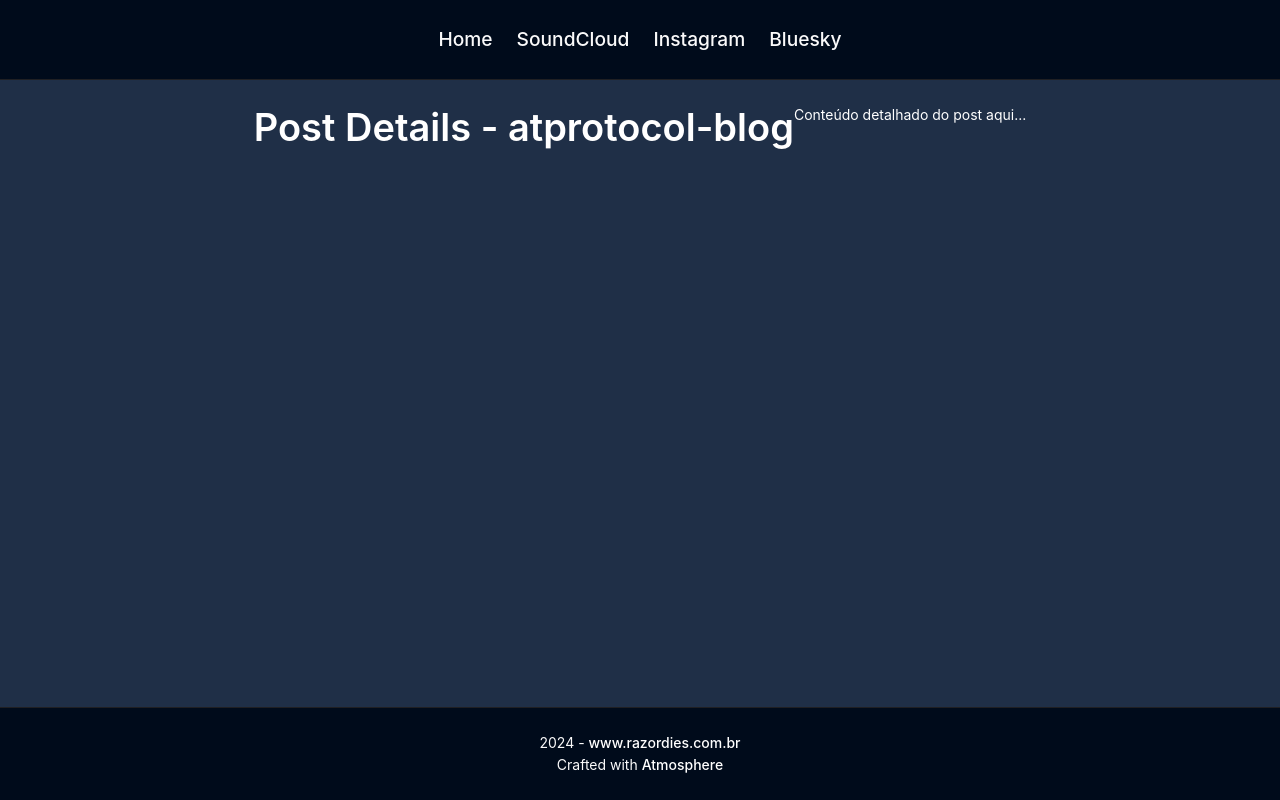
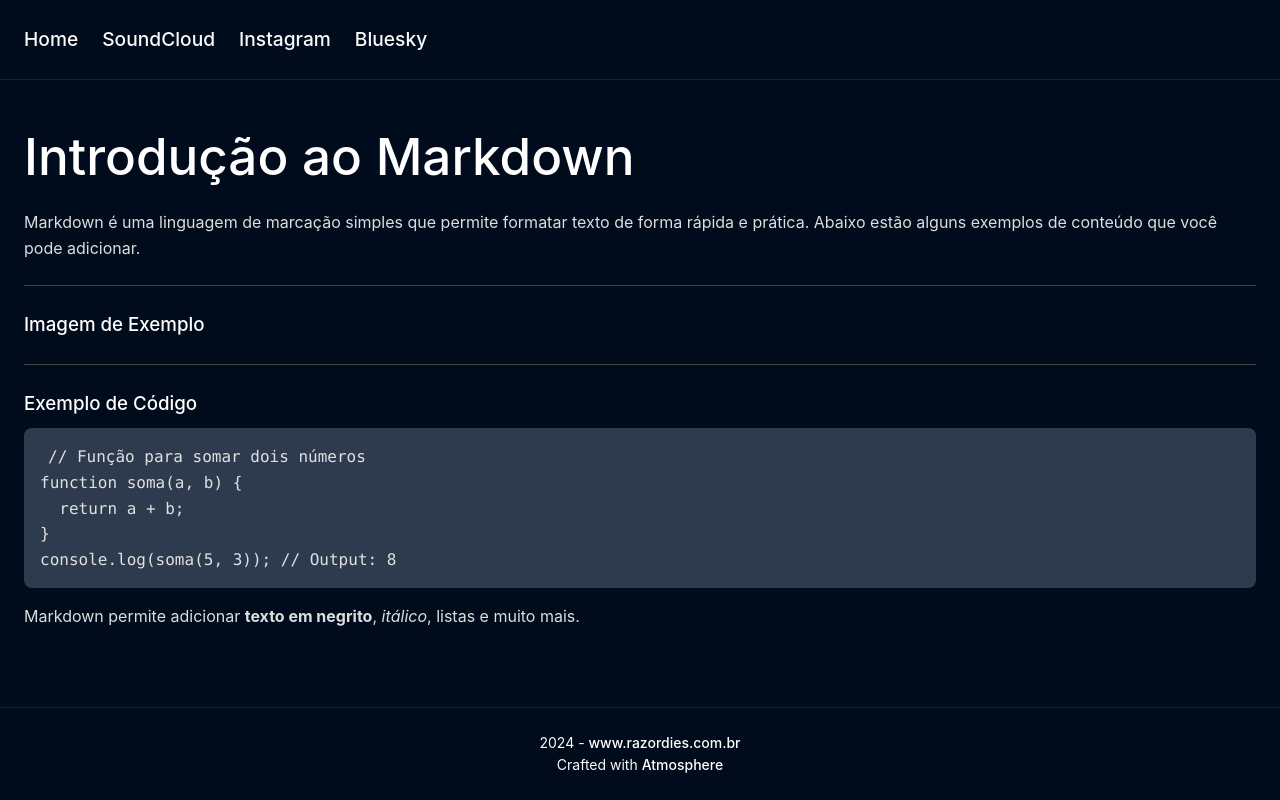
Before and after one commit to micaelvitor/mymini, a React (Vite) app: page /posts/atprotocol-blog in a window 1280 px wide. Built offline with nearby package versions, Linux system fonts and the light colour scheme.

Commit message:
feature: estilos, mardown post + fix on archive tree

```diff
--- a/package.json
+++ b/package.json
@@ -13,7 +13,9 @@
     "antd": "^5.21.6",
     "react": "^18.3.1",
     "react-dom": "^18.3.1",
+    "react-markdown": "^9.0.1",
     "react-router-dom": "^6.28.0",
+    "remark-gfm": "^4.0.0",
     "sass": "^1.80.7",
     "zustand": "^5.0.1"
   },
--- a/src/components/BlogPosts.tsx
+++ b/src/components/BlogPosts.tsx
@@ -1,4 +1,3 @@
-// src/components/BlogPosts.tsx
 import { List, Typography } from 'antd';
 import { Link } from 'react-router-dom';
 
@@ -17,8 +16,7 @@ interface BlogPostsProps {
 const BlogPosts = ({ posts }: BlogPostsProps) => {
   return (
     <div className="blog-posts">
-      <Title level={3} className="blog-title">Music, I.T Stuff, Shitpost</Title>
-      <Title level={3} className="blog-sub-tittle">Blog Posts</Title>
+      <Title level={3} className="blog-sub-title">Blog Posts</Title>
       <List
         itemLayout="horizontal"
         dataSource={posts}
--- a/src/components/Header.tsx
+++ b/src/components/Header.tsx
@@ -10,8 +10,6 @@ const { Link: AntLink } = Typography;
 export const Header = () => {
   const isAuthenticated = useAuthStore((state) => state.isAuthenticated);
   const handleLogout = useAuthStore((state) => state.handleLogout);
-
-  console.log("isAuthenticated:", isAuthenticated); // Verifique o valor aqui
 
   const menu = (
     <Menu>
@@ -37,14 +35,14 @@ export const Header = () => {
         <AntLink href={socialLinks.bluesky} target="_blank">
           Bluesky
         </AntLink>
-        {isAuthenticated && (
+      </div>
+      {isAuthenticated && (
         <Dropdown overlay={menu} placement="bottomRight">
-          <div style={{ display: 'flex', alignItems: 'center', gap: '8px' }}>
-            <Avatar src="profile.jpg" alt="User Avatar" />
+          <div className="header-avatar">
+            <Avatar src="/profile.jpg" alt="User Avatar" />
           </div>
         </Dropdown>
       )}
-      </div>
     </AntHeader>
   );
 };
--- a/src/components/ProfileSection.tsx
+++ b/src/components/ProfileSection.tsx
@@ -8,6 +8,7 @@ const ProfileSection = () => {
       <Avatar size={100} src="/profile.jpg" alt="Razordies Avatar" />
       <div>
         <Title level={1} className="profile-title">It's RazorDies! 🎧</Title>
+        <Title level={3} className="blog-title">Music, I.T Stuff, Shitpost</Title>
       </div>
     </div>
   );
--- a/src/pages/Home.tsx
+++ b/src/pages/Home.tsx
@@ -1,4 +1,3 @@
-// src/pages/Home.tsx
 import { Layout } from 'antd';
 import ProfileSection from '../components/ProfileSection';
 import BlogPosts from '../components/BlogPosts';
@@ -7,10 +6,16 @@ const { Content } = Layout;
 
 const Home = () => {
   const posts = [
-    { title: 'O que é um Atprotocol?', date: '07/07/24', link: '/posts/react-native-ci-cd' },
-    { title: 'Vamo parar de iventar moda, a arte do arroz com feijão', date: '04/15/24', link: '/posts/selectable-text' },
-    { title: 'Todo DJ iniciante não pode apetar o botão de SYNC (entenda)', date: '04/15/24', link: '/posts/atprotocol-blog' }
+    {
+      title: 'O que é um Atprotocol?',
+      date: '07/07/24',
+      link: '/posts/react-native-ci-cd',
+      description: `# Atprotocol\n\nEste é um exemplo de conteúdo em **markdown** com _suporte para imagens_, texto e links.`,
+      imageUrl: 'https://via.placeholder.com/600x200',
+      author: 'Alan Feitosa'
+    },
   ];
+
 
   return (
     <Content>
--- /dev/null
+++ b/src/pages/PostDetails.module.scss
@@ -0,0 +1,83 @@
+$background-color: #000b1b;
+$content-background: #000b1b;
+$text-color: #fffffffa;
+$highlight-color: #ffffff;
+$border-color: #202023;
+
+body, html {
+  background-color: $background-color;
+  color: $text-color;
+  height: 100%;
+}
+
+.post-details {
+    padding: 24px;
+    background-color: $content-background;
+    color: $text-color;
+    line-height: 1.6;
+
+    .post-title {
+      text-align: center;
+      color: $highlight-color;
+      margin-bottom: 16px;
+    }
+
+    .post-meta {
+      text-align: center;
+      font-size: 0.9rem;
+      color: $text-color;
+      margin-bottom: 24px;
+
+      strong {
+        font-weight: 600;
+      }
+    }
+
+    .post-image {
+      display: block;
+      width: 100%;
+      margin: 0 auto 24px;
+      border-radius: 8px;
+    }
+
+    .markdown-content {
+      font-size: 1rem;
+      color: #ddd;
+
+      h1, h2, h3 {
+        margin-top: 24px;
+        color: $highlight-color;
+      }
+
+      p {
+        margin-bottom: 16px;
+      }
+
+      img {
+        max-width: 100%;
+        border-radius: 8px;
+        margin: 16px 0;
+      }
+
+      code {
+        background-color: #2e3b4e;
+        padding: 4px 8px;
+        border-radius: 4px;
+        color: #e0e0e0;
+      }
+
+      pre {
+        background-color: #2e3b4e;
+        padding: 16px;
+        border-radius: 8px;
+        overflow-x: auto;
+        color: #e0e0e0;
+      }
+
+      hr {
+        border: none;
+        border-top: 1px solid #444;
+        margin: 24px 0;
+      }
+    }
+  }
--- a/src/pages/PostDetails.tsx
+++ b/src/pages/PostDetails.tsx
@@ -1,17 +1,55 @@
 // src/pages/PostDetails.tsx
 import { useParams } from 'react-router-dom';
 import { Layout, Typography } from 'antd';
+import ReactMarkdown from 'react-markdown';
+import styles from './PostDetails.module.scss';
 
 const { Content } = Layout;
-const { Title, Paragraph } = Typography;
+// const { Title, Paragraph } = Typography;
 
 const PostDetails = () => {
   const { postId } = useParams();
 
+  const mockPost = {
+    title: "Entendendo Markdown e Exemplo Completo",
+    date: "14/11/2024",
+    author: "Alan Feitosa",
+    content: `
+# Introdução ao Markdown
+
+Markdown é uma linguagem de marcação simples que permite formatar texto de forma rápida e prática. Abaixo estão alguns exemplos de conteúdo que você pode adicionar.
+
+---
+
+### Imagem de Exemplo
+
+
+---
+
+### Exemplo de Código
+
+\`\`\`javascript
+// Função para somar dois números
+function soma(a, b) {
+  return a + b;
+}
+console.log(soma(5, 3)); // Output: 8
+\`\`\`
+
+Markdown permite adicionar **texto em negrito**, _itálico_, listas e muito mais.
+    `
+  };
+
   return (
-    <Content style={{ padding: '24px', backgroundColor: '#1f2f47' }}>
-      <Title style={{ color: '#fff' }}>Post Details - {postId}</Title>
-      <Paragraph style={{ color: '#fff' }}>Conteúdo detalhado do post aqui...</Paragraph>
+    <Content className={styles["post-details"]}>
+      {/* <Title level={2} className={styles["post-title"]}>{mockPost.title} - {postId}</Title> */}
+      {/* <Paragraph className={styles["post-meta"]}>
+        <strong>By {mockPost.author}</strong> - {mockPost.date}
+      </Paragraph> */}
+
+      <div className={styles["markdown-content"]}>
+        <ReactMarkdown>{mockPost.content}</ReactMarkdown>
+      </div>
     </Content>
   );
 };
--- a/src/styles/global.scss
+++ b/src/styles/global.scss
@@ -99,8 +99,8 @@ body {
       margin-bottom: 24px;
     }
 
-    .blog-sub-tittle {
-        color: $text-color;
+    .blog-sub-title {
+      color: $highlight-color
     }
 
     .post-item {
@@ -143,6 +143,12 @@ body {
   .profile-title {
     font-size: 2.5rem;
     color: $text-color;
+    text-align: center;
+  }
+
+  .blog-title {
+    color: $highlight-color;
+    font-size: 1.5rem;
     text-align: center;
   }
 }
@@ -197,6 +203,83 @@ body {
   }
 }
 
+.header {
+  display: flex;
+  justify-content: space-between;
+  align-items: center;
+  padding: 0 24px;
+  background-color: $background-color;
+
+  .header-links {
+    display: flex;
+    gap: 24px;
+
+    a {
+      color: $text-color;
+      text-decoration: none;
+
+      &:hover {
+        color: $highlight-color;
+      }
+    }
+  }
+
+  .header-avatar {
+    display: flex;
+    align-items: center;
+    cursor: pointer;
+
+    .ant-avatar {
+      width: 40px;
+      height: 40px;
+      border-radius: 50%;
+      transition: transform 0.2s ease;
+
+      &:hover {
+        transform: scale(1.1);
+      }
+    }
+  }
+}
+
+.post-card {
+  margin-bottom: 16px;
+  background-color: $content-background;
+  border-radius: 8px;
+  box-shadow: 0 4px 12px rgba(0, 0, 0, 0.1);
+
+  .ant-card-head-title {
+    color: $highlight-color;
+  }
+
+  .ant-card-body {
+    color: $text-color;
+  }
+
+  .ant-btn-primary {
+    background-color: $highlight-color;
+    border-color: $highlight-color;
+
+    &:hover {
+      background-color: $highlight-color, 10%;
+      border-color: $highlight-color, 10%;
+    }
+  }
+}
+
+
+.home-content {
+  display: flex;
+  justify-content: center;
+  padding: 24px;
+  background-color: $background-color;
+}
+
+.home-container {
+  max-width: 900px;
+  width: 100%;
+}
+
 h1, h2, h3, h4, h5, h6 {
   color: $highlight-color;
 }
```
Also changed, not shown: 1 other file (tests, documents, lock files or other folders). Lines whose indentation alone changed are shown as unchanged.
